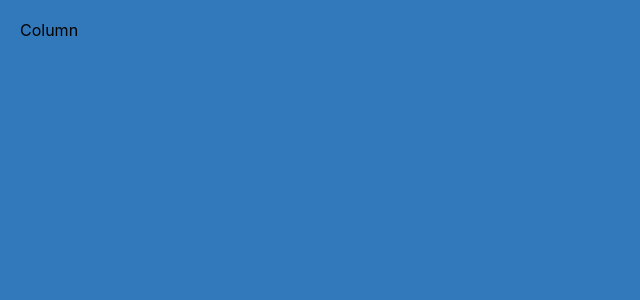
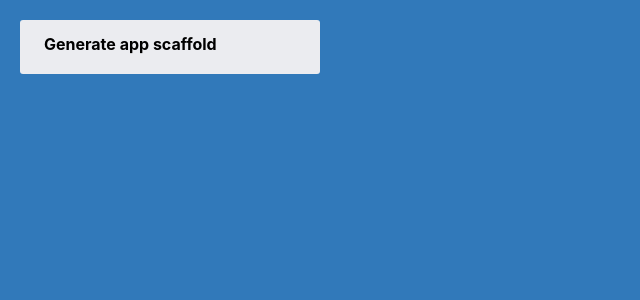
Before and after one commit to ybeliaev/SomeProjectReact-test, a React (Create React App) app: page / in a window 1280 px wide. Shown: the top 300 px of the page, without its empty margins (0-640 px from the left). Built offline with nearby package versions, Linux system fonts and the light colour scheme.

Commit message:
add types for Card Column

```diff
--- a/src/App.tsx
+++ b/src/App.tsx
@@ -4,12 +4,10 @@ import { Column } from './Column'
 import { Card } from './Card'
 import { AppContainer } from './styles'
 
-const App: FC = ({ children }) => {
+const App: FC = () => {
     return (
         <AppContainer>
-            <Column text="To Do">
-                <Card text="Generate app scaffold" />
-            </Column>
+            <Column text="Generate app scaffold" />
         </AppContainer>
     )
 }
--- a/src/Card.tsx
+++ b/src/Card.tsx
@@ -1,5 +1,11 @@
 import React from 'react'
 
-export const Card = () => {
-    return <div>Card</div>
+import { CardContainer } from './styles'
+
+type CardProps = {
+    text: string
 }
+
+export const Card = ({ text }: CardProps) => {
+    return <CardContainer>{text}</CardContainer>
+}
--- a/src/Column.tsx
+++ b/src/Column.tsx
@@ -1,5 +1,15 @@
-import React from 'react'
+import React, { FC } from 'react'
+import { ColumnContainer, ColumnTitle } from './styles'
 
-export const Column = () => {
-    return <div>Column</div>
+type ColumnProps = {
+    text: string
 }
+
+export const Column: FC<ColumnProps> = ({ children, text }) => {
+    return (
+        <ColumnContainer>
+            <ColumnTitle>{text}</ColumnTitle>
+            {children}
+        </ColumnContainer>
+    )
+}
```
